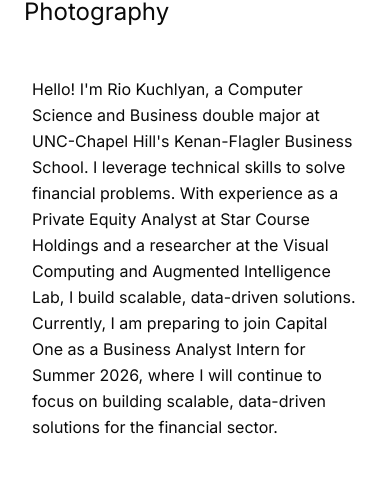
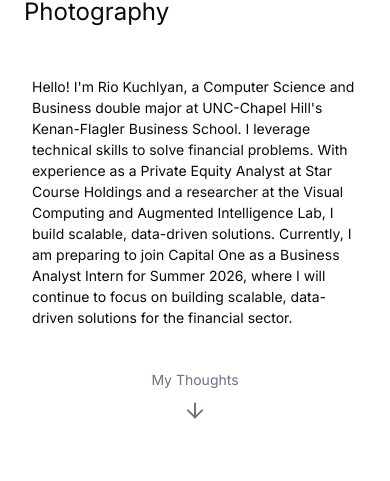
Before and after one commit to riokuchlyan/PortfolioWebsite, a Next.js app: page / in a window 390 px wide. Shown: the part 332-813 px from the top of the page. Built offline with nearby package versions, Linux system fonts and the light colour scheme.

Commit message:
Update personal information on homepage: adjust text size for improved readability

```diff
--- a/src/app/page.tsx
+++ b/src/app/page.tsx
@@ -192,7 +192,7 @@
             {/* Mobile: simple stacked layout */}
             <div className="lg:hidden">
               <div className="px-2">
-                <p className="text-base sm:text-lg leading-relaxed text-foreground">
+                <p className="text-sm sm:text-lg leading-relaxed text-foreground">
                   Hello! I&apos;m Rio Kuchlyan, a Computer Science and Business double major at UNC-Chapel Hill&apos;s Kenan-Flagler Business School. I leverage technical skills to solve financial problems. With experience as a Private Equity Analyst at Star Course Holdings and a researcher at the Visual Computing and Augmented Intelligence Lab, I build scalable, data-driven solutions. Currently, I am preparing to join Capital One as a Business Analyst Intern for Summer 2026, where I will continue to focus on building scalable, data-driven solutions for the financial sector.
                 </p>
               </div>
```
